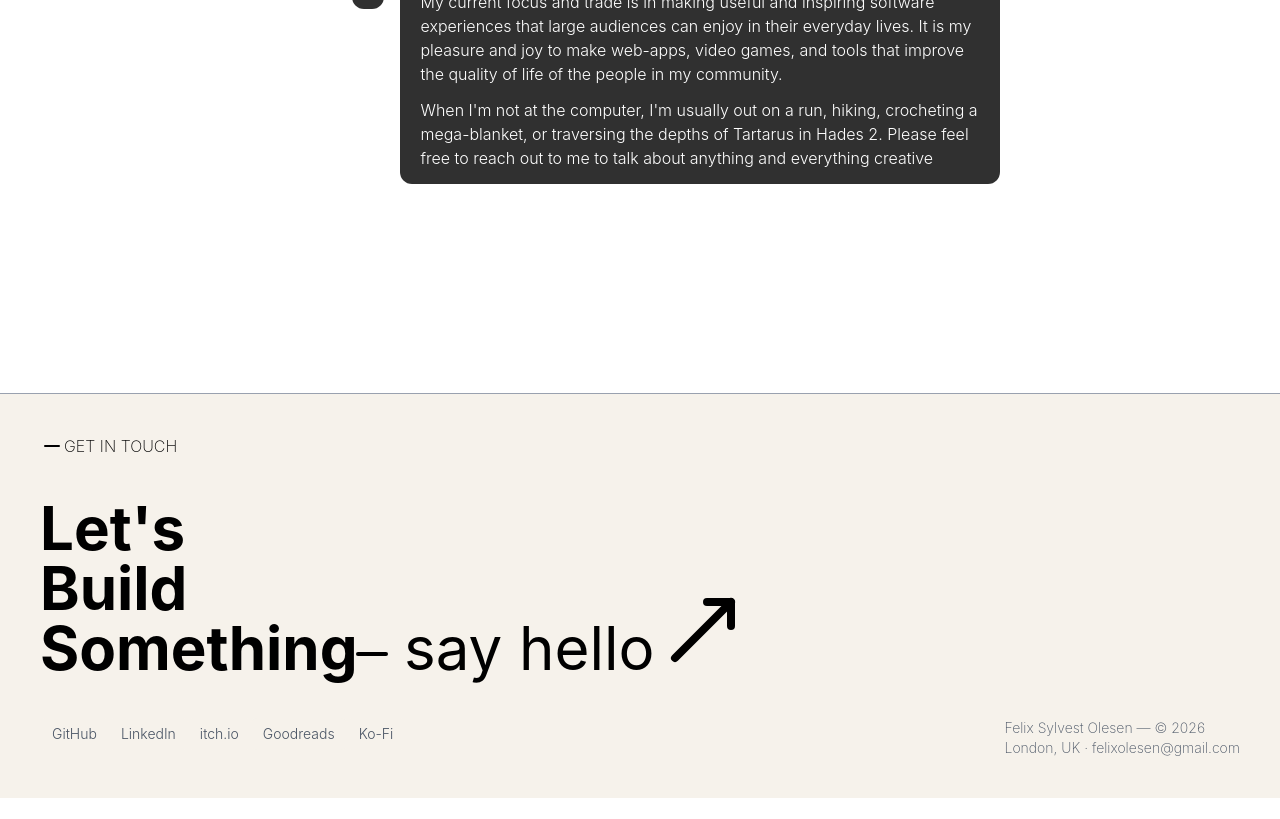
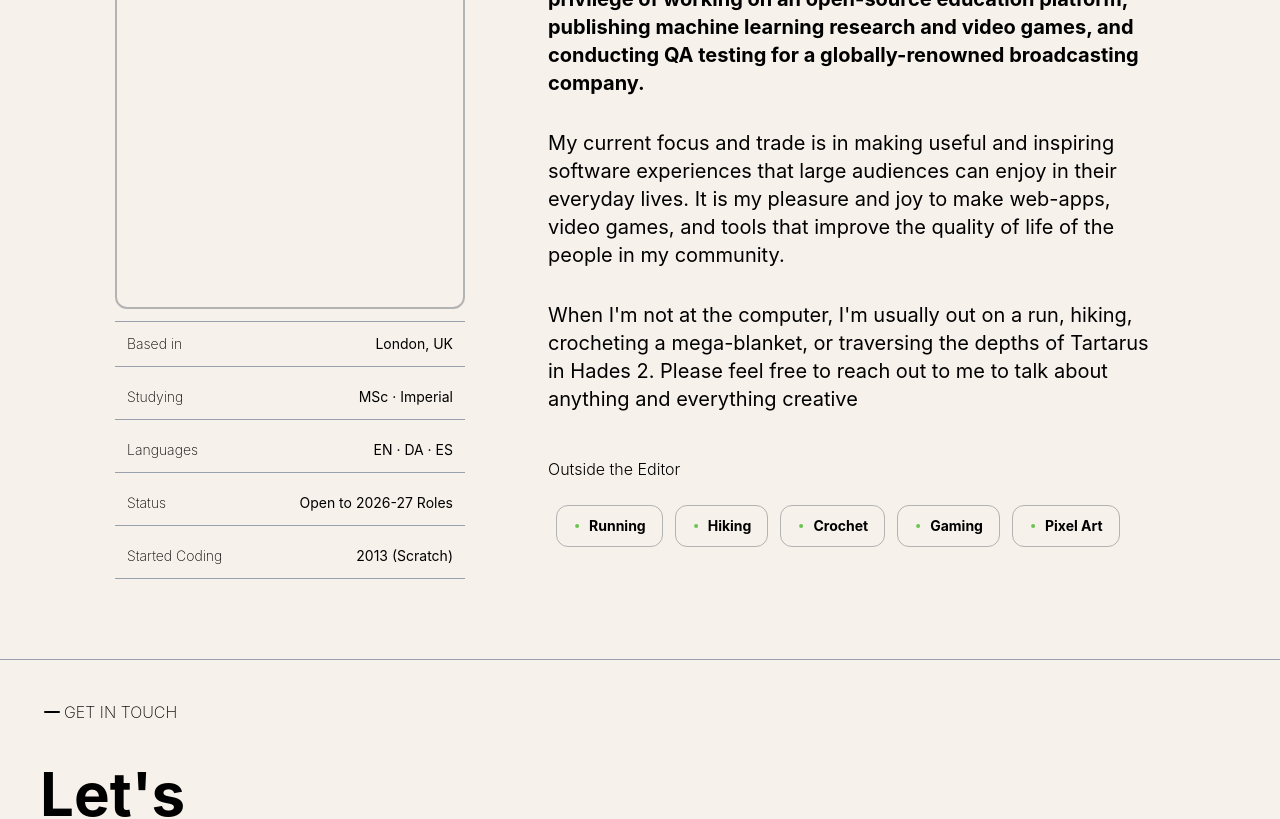
Before and after one commit to felixOlesen/Developer-Portfolio, a SvelteKit app: page /aboutMe in a window 1280 px wide. Shown: the part 460-1279 px from the top of the page. Before the commit the page ends 1258 px from the top, so only its background shows below. Built offline with nearby package versions, Linux system fonts and the light colour scheme.

Commit message:
feature/implemented new design for the aboutMe page

```diff
--- a/src/app.css
+++ b/src/app.css
@@ -60,20 +60,20 @@
 /* 5. Your shadcn Color Variables */
 @layer base {
   :root {
-    --background: 38%, 38%, 94%;
+    --background: 38, 38%, 94%;
     --foreground: 0 0% 100%;
 
     --muted: 0 0% 19%;
-    --muted-foreground: 102 50% 39%;
+    --muted-foreground: 0 0% 100%;
 
-    --popover: 215 9% 36%;
-    --popover-foreground: 213 100% 98%;
+    --popover: 18.87 52.54% 46.27%;
+    --popover-foreground: 18.87 52.54% 46.27%;
 
     --card: 0 0% 19%;
     --card-foreground: 0 0% 100%;
 
-    --border: 102 50% 39%;
-    --input: 118 30% 39%;
+    --border: 0 0% 70%;
+    --input: 0 0% 19%;
 
     --primary: 0 0% 19%;
     --primary-foreground: 0 0% 100%;
@@ -81,7 +81,7 @@
     --secondary: 0 0% 33%;
     --secondary-foreground: 0 0% 100%;
 
-    --accent: 118 30% 39%;
+    --accent: 18.87 52.54% 46.27%;
     --accent-foreground: 0 0% 100%;
 
     --destructive: 0 72.2% 50.6%;
--- a/src/routes/aboutMe/+page.svelte
+++ b/src/routes/aboutMe/+page.svelte
@@ -1,11 +1,15 @@
 <script lang="ts">
+    import aboutMeFullImage from '$lib/assets/aboutMe/aboutMeGraduate.webp?enhanced';
+    import aboutMeTinyImage from '$lib/assets/aboutMe/aboutMeGraduate.webp?w=20&enhanced';
     import Socials from "../socials.svelte";
     import Button from "$lib/components/ui/button/button.svelte";
     import { onNavigate } from "$app/navigation";
     import { aboutMe } from "$lib/data.js";
+    import MinusIcon from "@lucide/svelte/icons/minus";
+    import Dot from "@lucide/svelte/icons/dot";
 
-    // Removed the ': string' type because this is now an enhanced image object!
-    const gradPhotoUrl = aboutMe.media;
+    let loaded = $state(false);
+
 
     onNavigate((navigation) => {
         if (!document.startViewTransition) return;
@@ -19,7 +23,79 @@
     });
 </script>
 
-<div class="sm:flex grid grid-cols-1 sm:flex-row w-screen h-screen sm:space-y-0 ">
+<div class="flex flex-col w-full md:w-7/8 place-self-center gap-14">
+    <div class="flex flex-col mt-20 gap-6 w-full px-2 pt-2 md:px-0 md:pt-0 md:w-7/8 place-self-center">
+        <div class="flex flex-row">
+            <MinusIcon class="text-[#B45F38]"/> <p class="text-[#B45F38]">About</p>
+        </div>
+        <div class=""><p class="text-black text-9xl">Hi, I'm <b class="text-[#B45F38]">Felix</b></p></div>
+    </div>
+    <div class="flex flex-col md:flex-row  mb-20">
+        <div class="flex flex-col w-full md:w-3/8 items-center gap-2">
+            <div class="relative border-2 rounded-xl w-[300px] h-[350px]  md:w-[350px] md:h-[400px] overflow-hidden m-1">
+
+                <div class="absolute inset-0 z-0">
+                    <enhanced:img
+                        src={aboutMeTinyImage}
+                        alt="Felix Sylvest Olesen Blur"
+                        class="w-full h-full object-cover blur-xl scale-110"
+                    />
+                </div>
+
+                <div
+                    class="absolute inset-0 z-10 transition-opacity duration-700"
+                    class:opacity-0={!loaded}
+                    class:opacity-100={loaded}
+                >
+                    <enhanced:img
+                        src={aboutMeFullImage}
+                        alt="Felix Sylvest Olesen"
+                        onload={() => loaded = true}
+                        class="w-full h-full object-cover"
+                    />
+                </div>
+
+            </div>
+
+            <div class="flex flex-row border-gray-400 border-b-1 border-t-1 w-[300px] md:w-[350px] p-3 place-content-between">
+                <p class="text-black text-sm font-extralight">Based in</p>
+                <p class="text-black text-sm font-heavy">London, UK</p>
+            </div>
+            <div class="flex flex-row border-gray-400 border-b-1 w-[300px] md:w-[350px] p-3 place-content-between">
+                <p class="text-black text-sm font-extralight">Studying</p>
+                <p class="text-black text-sm font-heavy">MSc · Imperial</p>
+            </div>
+            <div class="flex flex-row border-gray-400 border-b-1 w-[300px] md:w-[350px] p-3 place-content-between">
+                <p class="text-black text-sm font-extralight">Languages</p>
+                <p class="text-black text-sm font-heavy">EN · DA · ES</p>
+            </div>
+            <div class="flex flex-row border-gray-400 border-b-1 w-[300px] md:w-[350px] p-3 place-content-between">
+                <p class="text-black text-sm font-extralight">Status</p>
+                <p class="text-black text-sm font-heavy">Open to 2026-27 Roles</p>
+            </div>
+            <div class="flex flex-row border-gray-400 border-b-1 w-[300px] md:w-[350px] p-3 place-content-between">
+                <p class="text-black text-sm font-extralight">Started Coding</p>
+                <p class="text-black text-sm font-heavy">2013 (Scratch)</p>
+            </div>
+        </div>
+        <div class="flex flex-col w-full md:w-5/8 px-12 gap-8 pt-6">
+            <p class="text-black text-xl font-bold">{aboutMe.origin}</p>
+            <p class="text-black text-xl">{aboutMe.background}</p>
+            <p class="text-black text-xl">{aboutMe.hobbies}</p>
+            <div class="flex flex-col gap-4 pt-3">
+                <p class="text-black font-light">Outside the Editor</p>
+                <div class="flex flex-row p-2 gap-3 flex-wrap">
+                    {#each aboutMe.hobbyList as hobby }
+                        <div class="flex flex-row border rounded-xl pl-2 pr-4 py-2 items-center"><Dot class="text-[#6bc651]"/><p class="text-black text-sm font-bold">{hobby}</p></div>
+                    {/each}
+                </div>
+            </div>
+        </div>
+    </div>
+</div>
+
+
+<!-- <div class="sm:flex grid grid-cols-1 sm:flex-row w-screen h-screen sm:space-y-0 ">
     <div class="flex flex-row h-fit space-x-3 sm:space-x-0 sm:flex-col sm:h-full ml-6 ">
         <Button class="mt-4 rounded-xl bg-secondary shadow-xl hover:deepInnerShadow fill-white hover:fill-border" href="/">
             <svg height="20px" width="20px" version="1.1" id="Capa_1" xmlns="http://www.w3.org/2000/svg" xmlns:xlink="http://www.w3.org/1999/xlink" viewBox="0 0 219.151 219.151" xml:space="preserve">
@@ -49,4 +125,4 @@
             </div>
         </div>
      </div>
-</div>
+</div> -->
--- a/src/routes/footer_content.svelte
+++ b/src/routes/footer_content.svelte
@@ -11,18 +11,18 @@
         <p class="text-black font-extralight">GET IN TOUCH</p>
     </div>
 
-    <div class="flex flex-col md:flex-row md:items-end">
+    <div class="flex flex-col lg:flex-row lg:items-end">
         <div class="w-1/4">
             <p class="text-black text-6xl font-bold">Let's Build Something</p>
         </div>
-        <div class="flex flex-row w-3/4 items-end">
-            <MinusIcon class="text-black size-16 pt-4"/>
-            <a href="mailto:felixolesen@gmail.com" class="text-black text-6xl">say hello</a>
-            <MoveUpRight class="text-black size-24"/>
+        <div class="flex flex-row w-3/4 items-end pl-0 lg:pl-14">
+            <MinusIcon class="text-[#B45F38] size-16 pt-4"/>
+            <a href="mailto:felixolesen@gmail.com" class="text-[#B45F38] text-6xl">say hello</a>
+            <MoveUpRight class="text-[#B45F38] size-24"/>
         </div>
     </div>
 
-    <div class="flex flex-col md:flex-row md:place-content-between gap-8">
+    <div class="flex flex-col md:flex-row md:place-content-between gap-8 overflow-x-scroll md:overflow-x-hidden">
         <div class="flex flex-row">
             <Button class="bg-[#F6F2EB] text-gray-600 font-light" size="sm" variant="ghost">GitHub</Button>
             <Button class="bg-[#F6F2EB] text-gray-600 font-light" size="sm" variant="ghost">LinkedIn</Button>
--- a/src/routes/main_splash.svelte
+++ b/src/routes/main_splash.svelte
@@ -13,12 +13,12 @@
 
 <div class="flex flex-col md:flex-row place-content-center">
     <div class="flex flex-col w-full pl-4 md:w-9/16 place-content-center gap-6 mt-20 md:mt-40">
-        <div class="flex flex-row"><MinusIcon class="text-black" /><p class="font-light text-black text-base"> Computer Science · London, UK</p></div>
-        <div><p class="text-black text-6xl md:text-8xl font-bold">I build useful, inspiring software people use every day.</p></div>
+        <div class="flex flex-row"><MinusIcon class="text-[#B45F38]" /><p class="font-light text-[#B45F38] text-base"> Computer Science · London, UK</p></div>
+        <div><p class="text-black text-6xl md:text-8xl font-bold">I build useful, <b class="text-[#B45F38]">inspiring</b> software people use every day.</p></div>
         <div><p class="text-black text-xl font-normal md:pr-64">Software engineer and CS graduate working across the full stack — from React & C#/Unity front-ends to Python ML systems and containerised deployment. Web-apps, games, and tools that improve everyday life.</p></div>
         <div class="flex flex-row p-1 gap-6 mt-10 items-center">
-            <Button class="text-white font-light" size="lg" >More About Me  <ArrowRightIcon /></Button>
-            <Button class="text-gray-600 font-light" variant="outline">Resume <ArrowDownIcon /></Button>
+            <Button href="/aboutMe" class="text-white font-light" size="lg" >More About Me  <ArrowRightIcon /></Button>
+            <Button href="/resume" class="text-gray-600 font-light" variant="outline">Resume <ArrowDownIcon /></Button>
         </div>
     </div>
     <div class="flex flex-col w-full md:w-5/16 items-center gap-4 mt-10 md:mt-20">
@@ -62,38 +62,8 @@
         </div>
         <div class="flex flex-col border-gray-400 border-b-1 w-[300px] p-3">
             <p class="text-black text-sm font-extralight">LANGUAGES</p>
-            <p class="text-black text-sm font-heavy">English · Danish · Spanishs</p>
+            <p class="text-black text-sm font-heavy">English · Danish · Spanish</p>
         </div>
     </div>
 </div>
 <div class="w-full md:w-7/8 h-3 border-b-1 border-gray-500 self-center mt-15"></div>
-
-<!-- <div class="flex flex-row place-content-center mt-10">
-    <div class="flex flex-row w-full md:w-7/8 border-t-1 border-b-1 border-gray-500 py-6 place-content-center overflow-hidden gap-4">
-        <p class="text-black">Sliding Skills</p>
-        <p class="text-black">·</p>
-        <p class="text-black">Sliding Skills</p>
-        <p class="text-black">·</p>
-
-        <p class="text-black">Sliding Skills</p>
-        <p class="text-black">·</p>
-
-        <p class="text-black">Sliding Skills</p>
-        <p class="text-black">·</p>
-
-        <p class="text-black">Sliding Skills</p>
-        <p class="text-black">·</p>
-
-        <p class="text-black">Sliding Skills</p>
-        <p class="text-black">·</p>
-
-        <p class="text-black">Sliding Skills</p>
-        <p class="text-black">·</p>
-        <p class="text-black">Sliding Skills</p>
-        <p class="text-black">·</p>
-
-        <p class="text-black">Sliding Skills</p>
-        <p class="text-black">·</p>
-        <p class="text-black">Sliding Skills</p>
-    </div>
-</div> -->
--- a/src/routes/projects_work.svelte
+++ b/src/routes/projects_work.svelte
@@ -38,10 +38,10 @@
             type="single"
             value={filter}
             onValueChange={handleToggle}>
-            <ToggleGroup.Item value="workExperience" class="rounded-xl border-1 border-gray-500 text-gray-600">
+            <ToggleGroup.Item value="workExperience" class="rounded-xl border-b-1 border-t-1 border-l-1 text-gray-600">
                 Work Experience
             </ToggleGroup.Item>
-            <ToggleGroup.Item value="projects" class="rounded-xl border-1 border-gray-500 text-gray-600">
+            <ToggleGroup.Item value="projects" class="rounded-xl border-b-1 border-t-1 border-r-1 text-gray-600">
                 Projects
             </ToggleGroup.Item>
         </ToggleGroup.Root>
@@ -49,7 +49,7 @@
     </div>
 
     <div class="flex flex-col items-center w-full md:w-7/8">
-        <div class="grid sm:grid-cols-1 md:grid-cols-2 lg:grid-cols-3 gap-12 w-full p-4">
+        <div class="grid sm:grid-cols-1 md:grid-cols-2 lg:grid-cols-3 gap-5 w-full p-4">
             {#each visibleCards as project, i}
                 <ResumeCard project={project} projectNumber={i+1} />
             {/each}
--- a/src/routes/resumeCard.svelte
+++ b/src/routes/resumeCard.svelte
@@ -19,7 +19,6 @@
 
     let { project, projectNumber } = $props();
 
-
     function handleHoverEnter(project:any) {
         // console.log("Entering!");
         hovering = true;
@@ -37,24 +36,24 @@
 <!-- svelte-ignore a11y_no_static_element_interactions -->
 
 <div class="flex flex-col border-1 border-gray-400 p-4 rounded-xl bg-[#ECE5DB] overflow-hidden">
-    <a href="/{project.role}" class="flex flex-col gap-10">
+    <a href="/{project.role}" class="flex flex-col gap-6">
         <div class="flex flex-row  w-full place-content-between">
             <p class="text-gray-600 text-md font-extralight place-content-center">{projectNumber}</p>
             <p class="text-gray-600 border-1 rounded-full py-1 px-2 font-light">{project.projectOrProfession}</p>
         </div>
-        <div class="flex flex-row flex-wrap border-1 border-gray-500 rounded-xl place-self-center overflow-hidden place-content-center w-[300px] md:w-[325px] h-[168px] md:h-[183px] ">
             {#if project.overviewMedia.length > 0}
-                <enhanced:img class="object-fill" src={project.overviewMedia[0]} alt="overviewMedia" loading="lazy"/>
+                <div class="flex flex-row flex-wrap border-1 border-gray-500 bg-[#857969] rounded-xl place-self-center overflow-hidden place-content-center w-[325px] lg:w-[375px] h-[225px] ">
+                    <enhanced:img class="object-fill" src={project.overviewMedia[0]} alt="overviewMedia" loading="lazy"/>
+                </div>
             {/if}
-        </div>
         <div class="flex flex-row  w-full">
             <p  class="text-black font-bold text-xl">{project.role}</p>
         </div>
         <div class="flex flex-row w-full">
             <p  class="text-sm font-light text-gray-600">{project.duration}</p>
         </div>
-        <div class="flex flex-row  w-full flex-wrap gap-3">
-            {#each project.tags as skill}
+        <div class="flex flex-row  w-full flex-wrap gap-2">
+            {#each project.skills as skill}
                 <div class="border-1 rounded-full py-1 px-2 bg-[#f5f0e6]"><p class="text-gray-600 font-extralight text-sm">{skill}</p></div>
             {/each}
         </div>
```
Also changed, not shown: src/lib/data.js.
